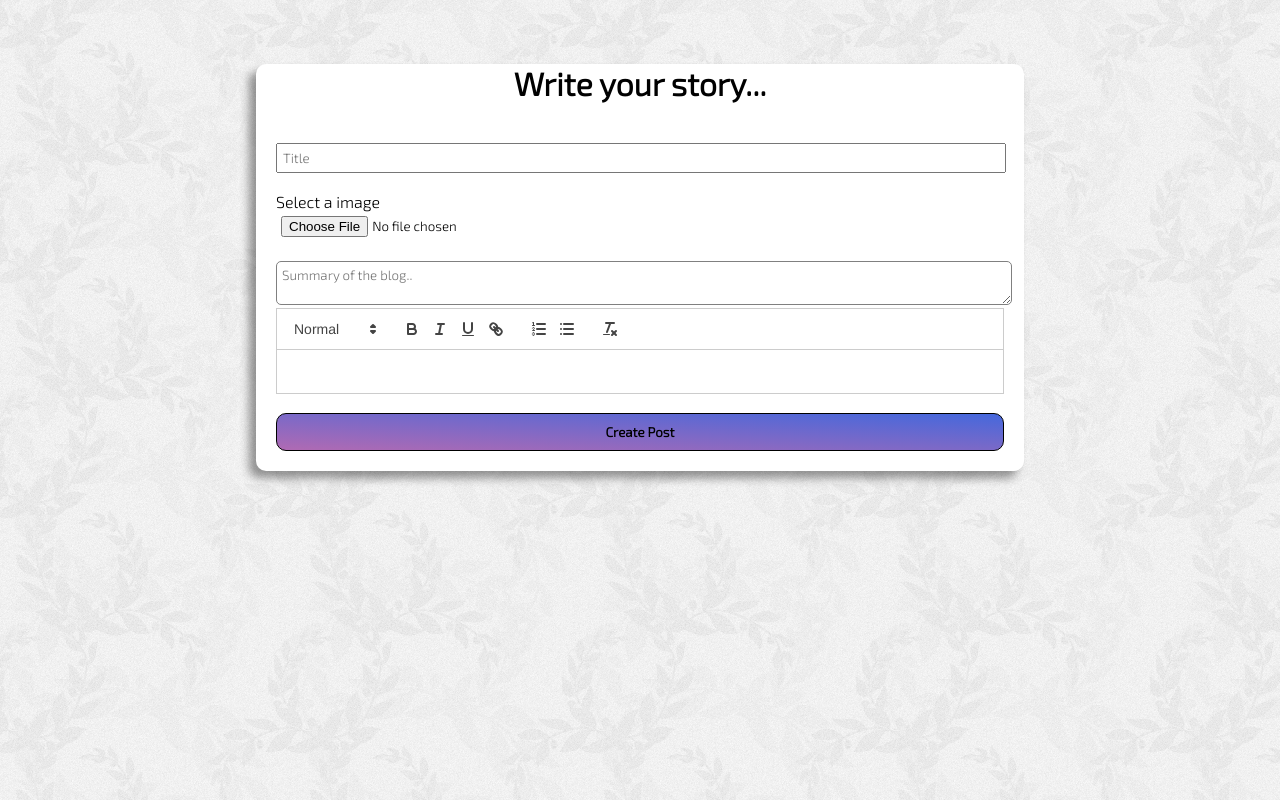
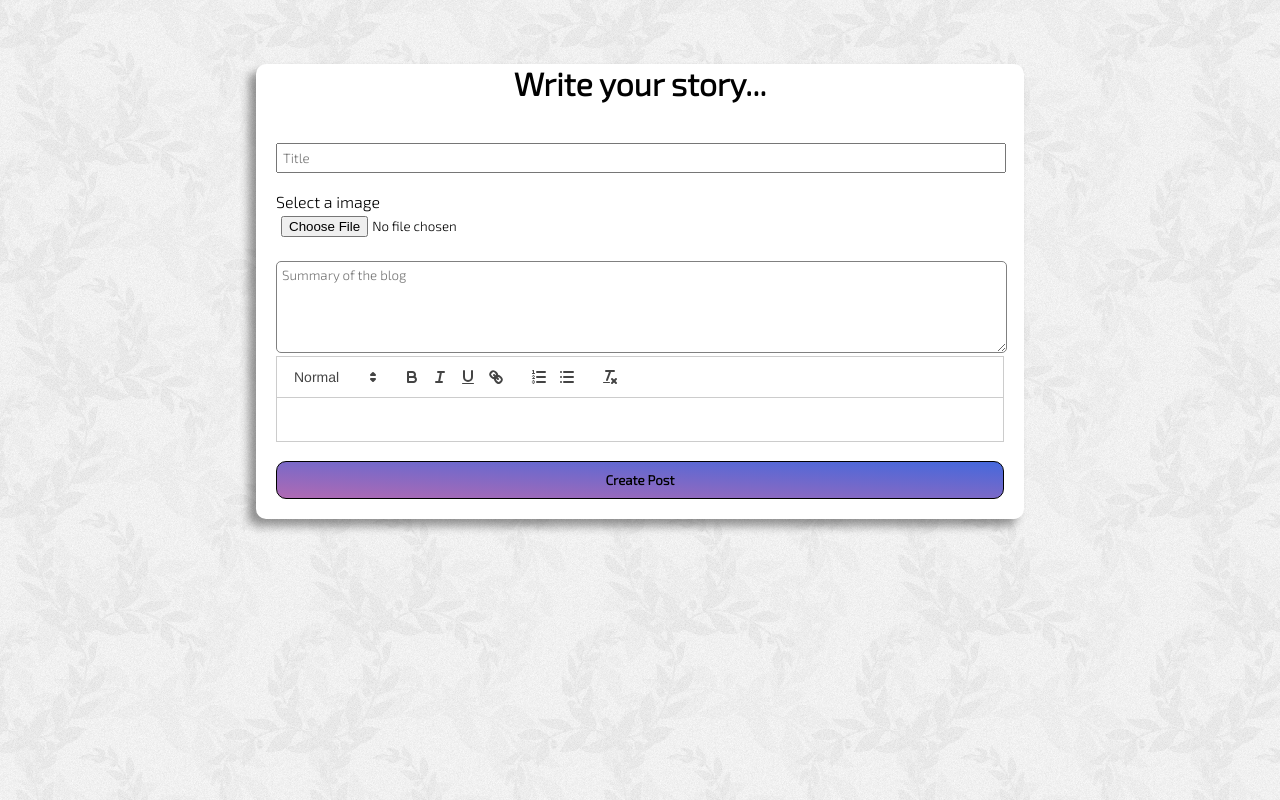
Before and after one commit to Pandian004/TravelLog, a React (Create React App) app in the folder client/: page /CreateNewPost in a window 1280 px wide. Built offline with nearby package versions, Linux system fonts and the light colour scheme.

Commit message:
some minor change

```diff
--- a/client/src/pages/CreateNewPost.css
+++ b/client/src/pages/CreateNewPost.css
@@ -41,5 +41,5 @@
 }
 
 .summary{
-    width: 99.4%;
+    width: 98.7%;
 }
--- a/client/src/pages/CreateNewPost.js
+++ b/client/src/pages/CreateNewPost.js
@@ -11,7 +11,7 @@ export default function CreateNewPost(){
                 <input type="text" placeholder="Title" required /><br/>
                 <label >Select a image</label>
                 <input type="file" required/><br/>
-                <textarea placeholder='Summary of the blog..' className='summary' required ></textarea><br/>
+                <textarea placeholder='Summary of the blog' className='summary' required rows={5} /><br/>
                 <ReactQuill /><br/>
                 <div className='PostButton'>
                     <button type="submit"><strong>Create Post</strong> </button>
```
